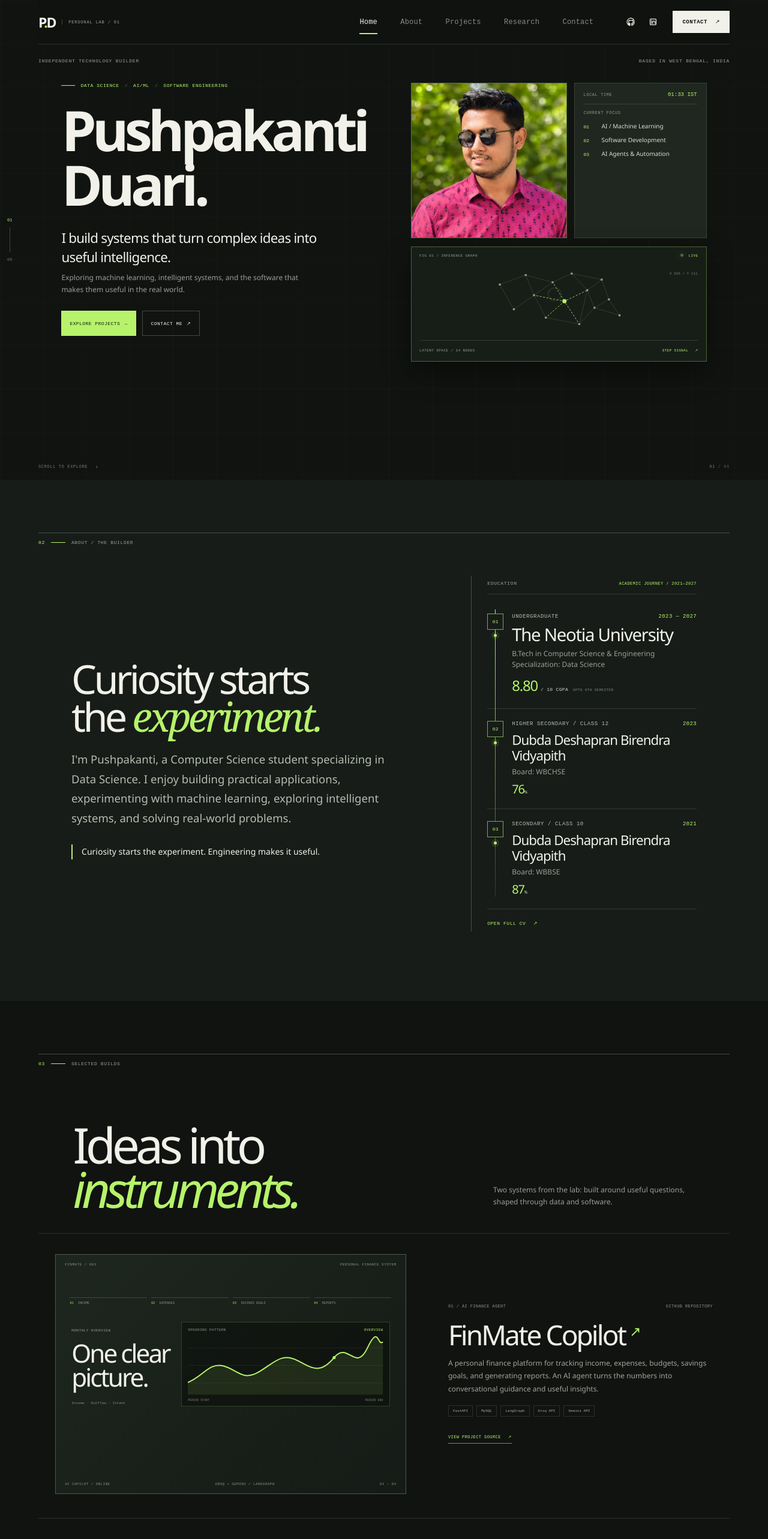
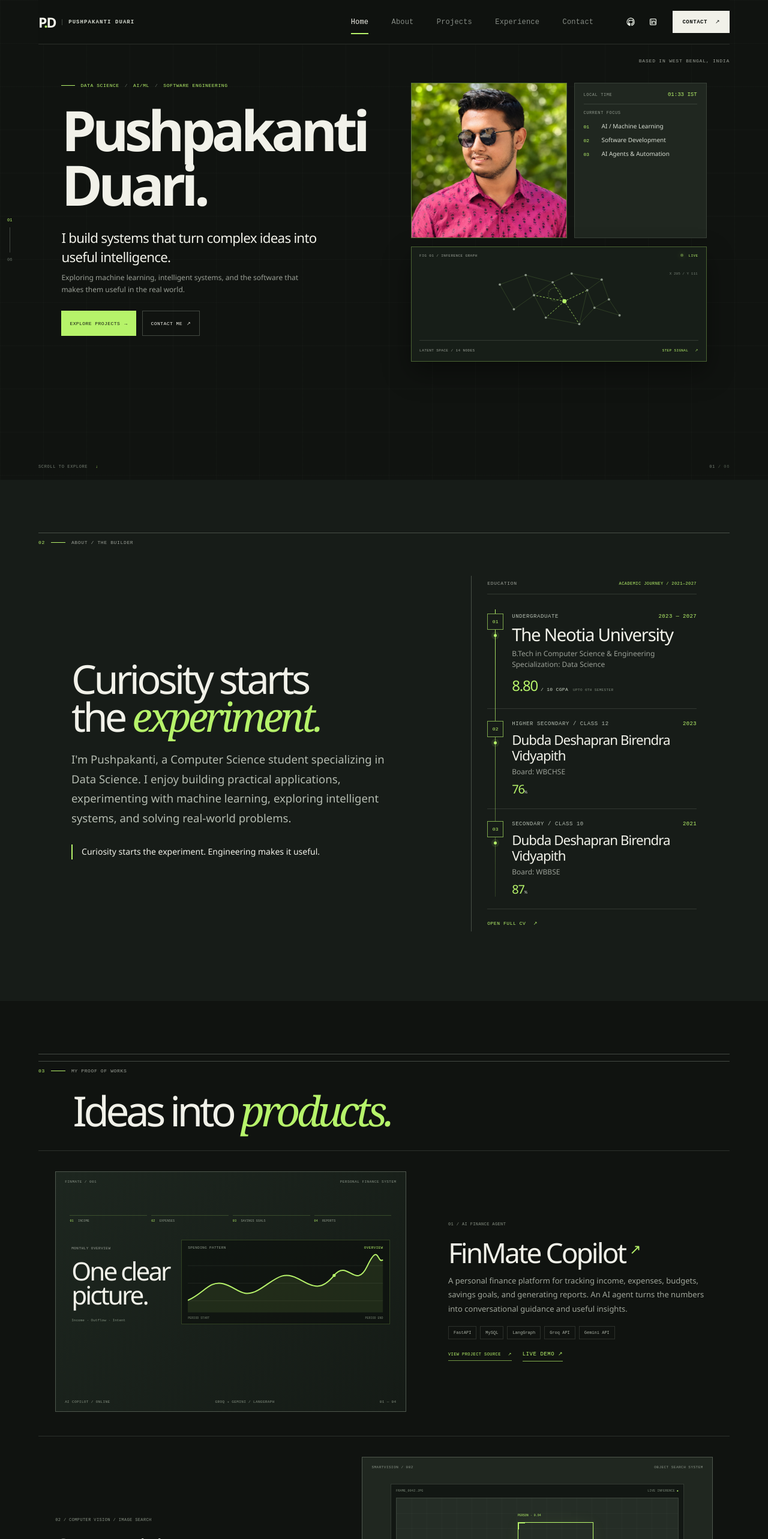
Before and after one commit to pushpakanti/Portfolio, a React (Vite) app: page / in a window 1280 px wide. Shown: the top 2566 px of the page at 60% size. Built offline with nearby package versions, Linux system fonts and the light colour scheme.

Commit message:
fixed project part

```diff
--- a/src/App.jsx
+++ b/src/App.jsx
@@ -24,14 +24,24 @@ function Clock() {
   return <span>{time || '--:--'} <span className="clock-zone">IST</span></span>;
 }
 
+const navItems = [['home', '#top', 'Home'], ['about', '#about', 'About'], ['work', '#work', 'Projects'], ['experience', '#experience', 'Experience'], ['contact', '#contact', 'Contact']];
+
 function Header() {
   const [menuOpen, setMenuOpen] = useState(false);
   const [active, setActive] = useState('home');
-  const items = [['home', '#top', 'Home'], ['about', '#about', 'About'], ['work', '#work', 'Projects'], ['research', '#research', 'Research'], ['contact', '#contact', 'Contact']];
+  useEffect(() => {
+    const sections = navItems.map(([key, selector]) => [key, document.querySelector(selector)]).filter(([, section]) => section);
+    const observer = new IntersectionObserver((entries) => {
+      const visible = entries.filter((entry) => entry.isIntersecting).sort((a, b) => b.intersectionRatio - a.intersectionRatio)[0];
+      if (visible) setActive(sections.find(([, section]) => section === visible.target)?.[0] ?? 'home');
+    }, { rootMargin: '-18% 0px -60% 0px', threshold: [0, 0.1, 0.35, 0.65] });
+    sections.forEach(([, section]) => observer.observe(section));
+    return () => observer.disconnect();
+  }, []);
   const navigate = (key) => { setActive(key); setMenuOpen(false); };
   return <header className="topbar">
-    <a className="wordmark" href="#top" aria-label="Pushpakanti Duari, home" onClick={() => navigate('home')}><span className="wordmark-mark">P<span>.</span>D</span><span className="wordmark-caption">PERSONAL LAB / 01</span></a>
-    <nav className={menuOpen ? 'main-nav is-open' : 'main-nav'} aria-label="Main navigation">{items.map(([key, href, label]) => <a className={active === key ? 'is-active' : ''} href={href} key={key} onClick={() => navigate(key)}>{label}</a>)}</nav>
+    <a className="wordmark" href="#top" aria-label="Pushpakanti Duari, home" onClick={() => navigate('home')}><span className="wordmark-mark">P<span>.</span>D</span><span className="wordmark-caption">PUSHPAKANTI DUARI</span></a>
+    <nav className={menuOpen ? 'main-nav is-open' : 'main-nav'} aria-label="Main navigation">{navItems.map(([key, href, label]) => <a className={active === key ? 'is-active' : ''} href={href} key={key} onClick={() => navigate(key)}>{label}</a>)}</nav>
     <div className="nav-actions"><a className="nav-icon-link" href={links.github} target="_blank" rel="noreferrer" aria-label="GitHub"><ContactIcon type="github" /></a><a className="nav-icon-link" href={links.linkedin} target="_blank" rel="noreferrer" aria-label="LinkedIn"><ContactIcon type="linkedin" /></a><a className="nav-contact" href="#contact" onClick={() => navigate('contact')}>CONTACT <Arrow diagonal /></a></div>
     <button className="nav-menu-toggle" type="button" aria-label={menuOpen ? 'Close navigation menu' : 'Open navigation menu'} aria-expanded={menuOpen} onClick={() => setMenuOpen((open) => !open)}><span /><span /></button>
   </header>;
@@ -76,7 +86,7 @@ function NeuralVisual() {
 function Hero() {
   return <section className="hero indexed" id="top" data-index="01" aria-labelledby="hero-title">
     <div className="hero-grid-mark" aria-hidden="true">0101<br />1010<br />0011<br />0100</div>
-    <div className="hero-kicker"><span>INDEPENDENT TECHNOLOGY BUILDER</span><span>BASED IN WEST BENGAL, INDIA</span></div>
+    <div className="hero-kicker"><span>BASED IN WEST BENGAL, INDIA</span></div>
     <div className="hero-main">
       <div className="hero-copy">
         <p className="hero-role"><span className="role-line" /> DATA SCIENCE <b>/</b> AI/ML <b>/</b> SOFTWARE ENGINEERING</p>
@@ -147,18 +157,18 @@ function VisionGraphic() {
 }
 
 const projects = [
-  { no: '01', name: 'FinMate Copilot', kind: 'AI FINANCE AGENT', context: 'GITHUB REPOSITORY', stack: ['FastAPI', 'MySQL', 'LangGraph', 'Groq API', 'Gemini API'], description: 'A personal finance platform for tracking income, expenses, budgets, savings goals, and generating reports. An AI agent turns the numbers into conversational guidance and useful insights.', href: 'https://github.com/pushpakanti/FinMate-Copilot-Your-AI-Financial-Assistant-Agent', art: FinanceGraphic },
-  { no: '02', name: 'SmartVision', kind: 'COMPUTER VISION / IMAGE SEARCH', context: 'GITHUB REPOSITORY', stack: ['Python', 'YOLOv11', 'OpenCV', 'Streamlit'], description: 'A real-time object detection and image-based search tool. Metadata filtering, bounding box visualization, and JSON/ZIP export make image analysis easier to manage.', href: 'https://github.com/pushpakanti/SmartVision-Object-Search-Application', art: VisionGraphic },
+  { no: '01', name: 'FinMate Copilot', kind: 'AI FINANCE AGENT', context: '', stack: ['FastAPI', 'MySQL', 'LangGraph', 'Groq API', 'Gemini API'], description: 'A personal finance platform for tracking income, expenses, budgets, savings goals, and generating reports. An AI agent turns the numbers into conversational guidance and useful insights.', href: 'https://github.com/pushpakanti/FinMate-Copilot-Your-AI-Financial-Assistant-Agent', live: 'https://ai-financial-assistant-qr33.vercel.app', art: FinanceGraphic },
+  { no: '02', name: 'SmartVision', kind: 'COMPUTER VISION / IMAGE SEARCH', context: '', stack: ['Python', 'YOLOv11', 'OpenCV', 'Streamlit'], description: 'A real-time object detection and image-based search tool. Metadata filtering, bounding box visualization, and JSON/ZIP export make image analysis easier to manage.', href: 'https://github.com/pushpakanti/SmartVision-Object-Search-Application', art: VisionGraphic },
 ];
 
 function Work() {
   return <section className="work section-pad reveal indexed" id="work" data-index="03" aria-labelledby="work-title">
-    <div className="work-top"><SectionHeading number="03" label="SELECTED BUILDS" id="work-title" title={<>Ideas into<br /><em>instruments.</em></>} /><p>Two systems from the lab: built around useful questions, shaped through data and software.</p></div>
+    <div className="work-top"><SectionHeading number="03" label="MY PROOF OF WORKS" id="work-title" title={<>Ideas into <em>products.</em></>} /></div>
     <div className="project-list">{projects.map((project) => {
       const Art = project.art;
       return <article className={`project project-${project.no}`} key={project.no}>
         <div className="project-visual-wrap"><a className="project-visual" href={project.href} target="_blank" rel="noreferrer" aria-label={`Open ${project.name} source on GitHub`}><Art /><span className="art-open">OPEN REPOSITORY <Arrow diagonal /></span></a></div>
-        <div className="project-details"><div className="project-overline"><span>{project.no} / {project.kind}</span><span>{project.context}</span></div><h3><a href={project.href} target="_blank" rel="noreferrer">{project.name}<Arrow diagonal /></a></h3><p>{project.description}</p><div className="tech-list" aria-label="Technologies">{project.stack.map((item) => <span key={item}>{item}</span>)}</div><a className="project-repo" href={project.href} target="_blank" rel="noreferrer">VIEW PROJECT SOURCE <Arrow diagonal /></a></div>
+        <div className="project-details"><div className="project-overline"><span>{project.no} / {project.kind}</span>{project.context && <span>{project.context}</span>}</div><h3><a href={project.href} target="_blank" rel="noreferrer">{project.name}<Arrow diagonal /></a></h3><p>{project.description}</p><div className="tech-list" aria-label="Technologies">{project.stack.map((item) => <span key={item}>{item}</span>)}</div><div className="project-actions"><a className="project-repo" href={project.href} target="_blank" rel="noreferrer">VIEW PROJECT SOURCE <Arrow diagonal /></a>{project.live && <a className="project-demo" href={project.live} target="_blank" rel="noreferrer">LIVE DEMO &#8599;</a>}</div></div>
       </article>;
     })}</div>
     <div className="more-work"><span>MORE EXPERIMENTS TO COME</span><span>OPEN SOURCE <i>·</i> ITERATIVE <i>·</i> MADE TO BE USED</span></div>
@@ -166,11 +176,14 @@ function Work() {
 }
 
 function Research() {
-  return <section className="research section-pad reveal indexed" id="research" data-index="04" aria-labelledby="research-title">
+  return <section className="research section-pad reveal indexed" id="experience" data-index="04" aria-labelledby="research-title">
     <SectionHeading number="04" label="RESEARCH / CLIMATE SYSTEMS" />
-    <div className="research-layout"><div className="research-heading"><span className="micro-label">ARMY INSTITUTE OF MANAGEMENT KOLKATA / JUN—SEP 2025</span><h2 id="research-title">Finding signal<br />in <em>uncertainty.</em></h2><span className="research-role">RESEARCH INTERN <i>·</i> KOLKATA, INDIA</span></div><div className="research-copy"><p className="research-lead">What can a long climate record reveal about uncertainty?</p><p>I analyzed 50,000+ monthly temperature records across 3,400+ cities and 260+ years. Decision Tree, Random Forest, and XGBoost models were evaluated for climate uncertainty classification.</p><p>XGBoost performed best at capturing non-linear seasonal and geographic patterns. This work became a peer-reviewed research paper presented at the 19th ISDSI-G Conference at IMI Kolkata.</p><div className="model-track"><span>MODEL EVALUATION</span><div><b>DT</b><b>RF</b><b className="model-best">XGB <i>BEST FIT</i></b></div></div></div></div>
+    <div className="research-layout">
+      <div className="research-heading"><span className="micro-label">ARMY INSTITUTE OF MANAGEMENT KOLKATA / JUN&#8212;SEP 2025</span><h2 id="research-title">Finding Climate<br /><em>Uncertainty</em></h2><span className="research-role">RESEARCH INTERN <i>&#183;</i> KOLKATA, INDIA</span></div>
+      <div className="research-copy"><p>I analyzed 50,000+ monthly temperature records across 3,400+ cities and 260+ years. Decision Tree, Random Forest, and XGBoost models were evaluated for climate uncertainty classification.</p><p>XGBoost performed best at capturing non-linear seasonal and geographic patterns. This work became a peer-reviewed research paper presented at the 19th ISDSI-G Conference at IMI Kolkata.</p><a className="research-paper-link" href="https://doi.org/10.64558/bllp/645976nnofrf" target="_blank" rel="noreferrer">VIEW PUBLISHED PAPER <Arrow diagonal /></a><div className="model-track"><span>MODEL EVALUATION</span><div><b>DT</b><b>RF</b><b className="model-best">XGB <i>BEST FIT</i></b></div></div></div>
+    </div>
     <div className="research-stats"><div><b>50K<span>+</span></b><small>MONTHLY RECORDS</small></div><div><b>3,400<span>+</span></b><small>CITIES OBSERVED</small></div><div><b>260<span>+</span></b><small>YEARS OF DATA</small></div><a href="#contact">DISCUSS THE RESEARCH <Arrow diagonal /></a></div>
-    <div className="conference-note"><span>19TH ISDSI-G CONFERENCE · IMI KOLKATA</span><span>PEER-REVIEWED RESEARCH <b>↗</b></span></div>
+    <div className="conference-note"><span>19TH ISDSI-G CONFERENCE &#183; IMI KOLKATA</span></div>
   </section>;
 }
 
--- a/src/styles.css
+++ b/src/styles.css
@@ -124,6 +124,12 @@ button { color: inherit; font: inherit; }
 
 .toolkit { background: var(--bg); }
 .ecosystem-heading { display: flex; flex-direction: column; align-items: flex-start; gap: 12px; margin: 37px 3vw 29px; }
+.research-heading h2 { font-size: clamp(43px, 5.35vw, 74px); }
+.research-heading .micro-label { font-size: 9px; }
+.research-role { font-size: 9px; }
+.research-paper-link { display: inline-flex; align-items: center; gap: 8px; margin-top: 3px; padding-bottom: 6px; border-bottom: 1px solid rgba(182,243,106,.55); color: var(--lime); font: 500 9px var(--mono); letter-spacing: .06em; }
+.research-paper-link:hover { color: var(--text); border-color: var(--text); }
+.conference-note { justify-content: flex-start; }
 .ecosystem-heading .micro-label { color: var(--lime); font: 8px var(--mono); letter-spacing: .1em; }
 .ecosystem-heading h2 { margin: 0; color: var(--text); font-size: clamp(42px, 5.1vw, 72px); line-height: .94; letter-spacing: -.075em; font-weight: 500; }
 .ecosystem-heading h2 em { color: var(--lime); font-family: Georgia, serif; font-weight: 400; }
@@ -354,3 +360,37 @@ button { color: inherit; font: inherit; }
   .concept-node-name { font-size: 10px; }
   .concept-glyph { width: 26px; height: 26px; }
 }
+
+/* Projects section refinements */
+.work-top { display: block; }
+.work-top .section-heading { display: block; }
+.work-top .section-code { width: 100%; }
+.work-top h2 { width: max-content; max-width: 100%; margin: 30px 0 36px 4.5vw; font-size: clamp(36px, 5.4vw, 78px); white-space: nowrap; }
+.work-top h2 em { font-family: Georgia, serif; font-style: italic; font-weight: 400; }
+.project-actions { display: flex; align-items: center; flex-wrap: wrap; gap: 18px; }
+.project-demo { display: inline-flex; align-items: center; gap: 5px; padding-bottom: 6px; border-bottom: 1px solid rgba(182,243,106,.7); color: var(--lime); font: 500 9px var(--mono); letter-spacing: .06em; }
+.project-demo:hover { color: var(--text); border-color: var(--text); }
+@media (max-width: 800px) {
+  .work-top h2 { width: auto; max-width: 100%; margin: 27px 0 15px; font-size: clamp(32px, 9.5vw, 54px); white-space: normal; }
+}
+.project-01 .project-details > p { font-size: 13px; }
+.project-01 .tech-list span { padding: 6px 8px; font-size: 7px; }
+@media (max-width: 800px) {
+  .project-01 .project-details > p { font-size: 11px; }
+}
+
+/* Header identity and hero kicker */
+.wordmark { gap: 11px; }
+.wordmark-caption { display: inline-block; padding-left: 10px; border-left: 1px solid var(--line-strong); color: #d3d8ce; font: 600 9px var(--mono); letter-spacing: .12em; white-space: nowrap; }
+.hero-kicker { justify-content: flex-end; }
+@media (max-width: 1050px) and (min-width: 801px) {
+  .topbar { grid-template-columns: auto minmax(0, 1fr) auto; column-gap: clamp(12px, 2vw, 20px); }
+  .wordmark-caption { font-size: 7px; letter-spacing: .08em; padding-left: 8px; }
+  .main-nav { gap: clamp(12px, 1.8vw, 18px) !important; }
+  .nav-actions { gap: 9px; }
+  .nav-actions .nav-contact { margin-left: 2px; padding: 10px 9px; }
+}
+@media (max-width: 800px) {
+  .wordmark { gap: 7px; }
+  .wordmark-caption { display: inline-block; padding-left: 7px; font-size: 6px; letter-spacing: .08em; }
+}
```
